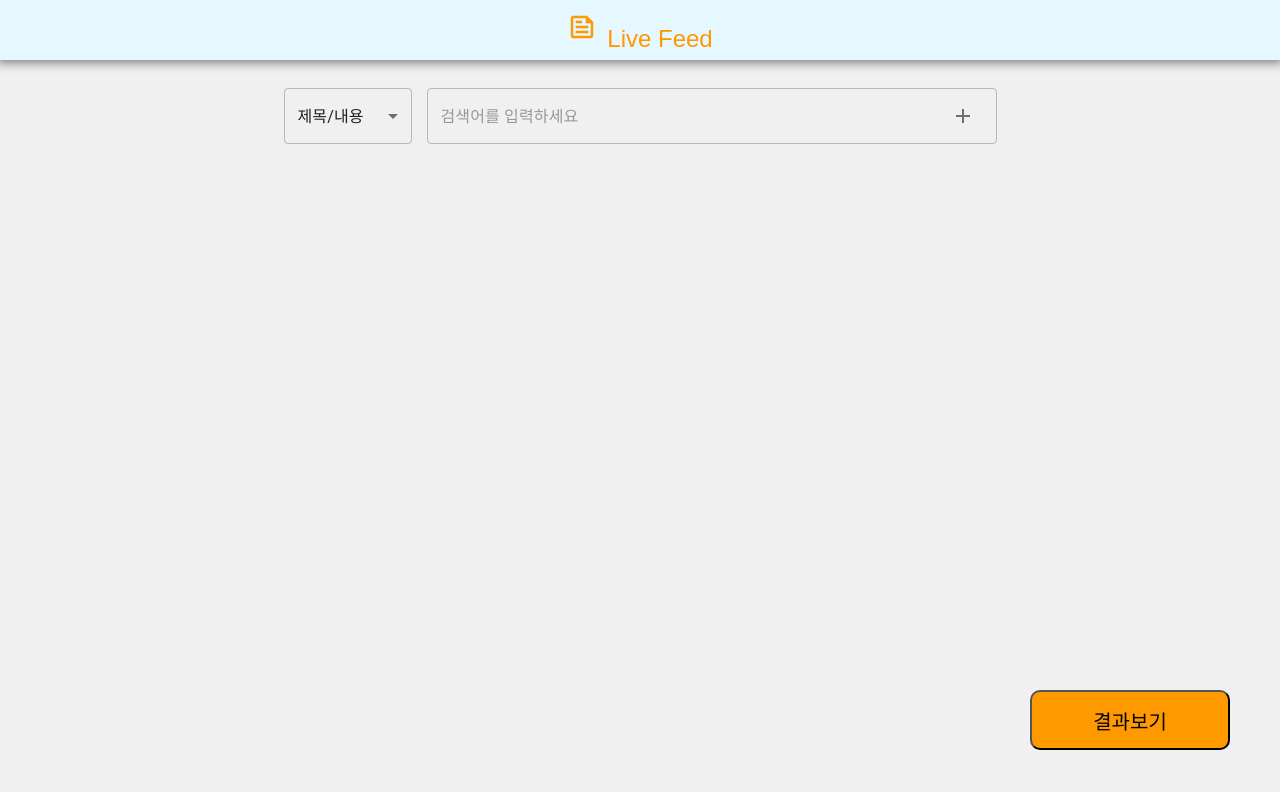
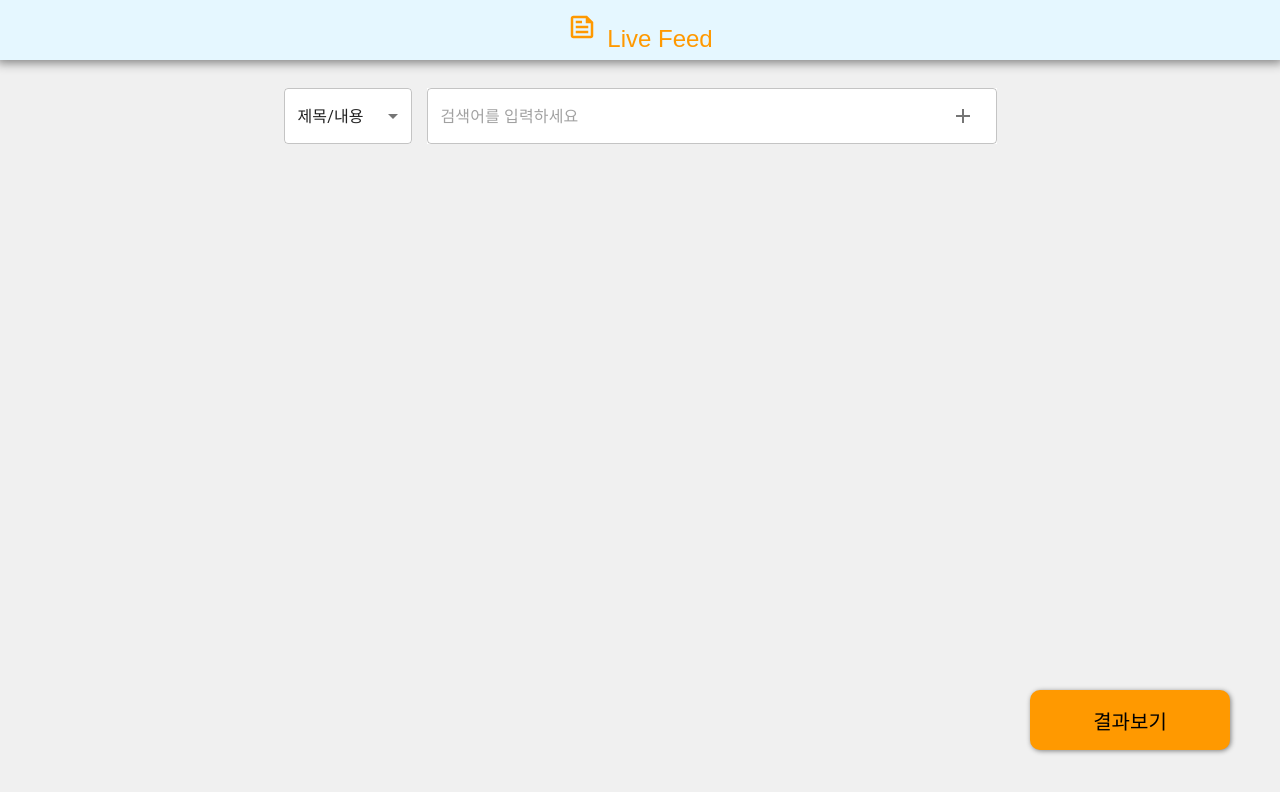
Before and after one commit to Live-Feed/live-feed-frontend, a React (Create React App) app: page / in a window 1280 px wide. Shown: the top 792 px of the page. Built offline with nearby package versions, Linux system fonts and the light colour scheme.

Commit message:
디자인 변경

```diff
--- a/src/components/ui/Dropdown.jsx
+++ b/src/components/ui/Dropdown.jsx
@@ -2,7 +2,7 @@ import React, { useState, useEffect } from "react";
 import { FormControl, MenuItem, Select } from "@mui/material";
 
 export default function Dropdown({ requestData, setRequestData }) {
-  const [selectedItem, setSelectedItem] = useState("articleTitle,bodyHtml");
+  const [selectedItem, setSelectedItem] = useState(requestData.type);
 
   const handleDropdownChange = (event) => {
     window.localStorage.setItem("type", event.target.value);
@@ -23,7 +23,7 @@ export default function Dropdown({ requestData, setRequestData }) {
         <Select
           value={selectedItem}
           onChange={handleDropdownChange}
-          style={{ width: "8rem" }}
+          style={{ width: "8rem", backgroundColor: "white" }}
         >
           <MenuItem value="articleTitle,bodyHtml">제목/내용</MenuItem>
           <MenuItem value="articleTitle">제목</MenuItem>
--- a/src/components/ui/SearchBar.jsx
+++ b/src/components/ui/SearchBar.jsx
@@ -1,8 +1,15 @@
-import { useEffect } from "react";
-import { TextField, Box, IconButton, InputAdornment } from "@mui/material";
+import { useEffect, useState } from "react";
+import {
+  TextField,
+  Box,
+  IconButton,
+  InputAdornment,
+  Tooltip,
+} from "@mui/material";
 import AddIcon from "@mui/icons-material/Add";
 
 function SearchBar(props) {
+  const [isTooltip, setIsTooltip] = useState(false);
   useEffect(() => {
     // 로컬 스토리지에서 저장된 배열을 가져옵니다.
     const storedKeyword = JSON.parse(localStorage.getItem("keyword"));
@@ -12,16 +19,21 @@ function SearchBar(props) {
   }, [props]);
 
   const handleInputChange = (event) => {
+    // props.setInputText(event.target.value);
+    if (event.target.value.length <= 6) {
+      setIsTooltip(false);
       props.setInputText(event.target.value);
+    } else setIsTooltip(true);
   };
 
   const handleEnterKey = () => {
     if (props.inputText.trim() !== "") {
       if (props.keyword.includes(props.inputText)) {
-        window.alert("값이 배열에 존재합니다.");
+        window.alert("이미 존재하는 태그입니다.");
       } else {
         // 입력한 텍스트를 배열에 추가합니다.
         const updatedKeyword = [...props.keyword, props.inputText];
+        console.log(updatedKeyword);
         props.setKeyword(updatedKeyword);
 
         // 로컬 스토리지에 배열을 저장합니다.
@@ -40,6 +52,7 @@ function SearchBar(props) {
   };
   return (
     <Box width={570} sx={{ display: "flex" }}>
+      <Tooltip title={isTooltip ? "6자 이하로 입력해주세요" : ""} arrow>
         <TextField
           fullWidth
           variant="outlined"
@@ -50,6 +63,7 @@ function SearchBar(props) {
               handleEnterKey();
             }
           }}
+          sx={{ backgroundColor: "white" }}
           value={props.inputText}
           InputProps={{
             endAdornment: (
@@ -61,6 +75,7 @@ function SearchBar(props) {
             ),
           }}
         />
+      </Tooltip>
     </Box>
   );
 }
--- a/src/styles/typography.js
+++ b/src/styles/typography.js
@@ -13,6 +13,9 @@ const typographyStyles = {
     fontSize: "20px",
     color: "red",
   },
+  subTitle: {
+    fontSize: "8px",
+  },
 };
 
 export default typographyStyles;
--- a/src/views/mainPage/Main.jsx
+++ b/src/views/mainPage/Main.jsx
@@ -26,7 +26,7 @@ const TagBox = styled.div`
   grid-template-rows: repeat(4, 1fr);
 `;
 
-const Button = styled.button`
+const Button = styled.div`
   height: 60px;
   width: 200px;
   position: absolute;
@@ -38,6 +38,7 @@ const Button = styled.button`
   font-size: 20px;
   border-radius: 10px;
   background-color: ${colors.secondary};
+  box-shadow: 1px 1px 5px gray;
   cursor: pointer;
 `;
 
@@ -55,12 +56,6 @@ export default function Main() {
     lastId: "",
     pit: "",
   });
-
-  // useEffect(() => {
-  //   if (localStorage.getItem("keyword") !== null) {
-  //     setKeyword(localStorage.getItem("keyword"));
-  //   }
-  // }, []);
 
   const handleDelete = (index) => {
     // 선택한 항목을 배열에서 제거합니다.
--- a/src/views/newsListPage/Article.jsx
+++ b/src/views/newsListPage/Article.jsx
@@ -2,7 +2,7 @@ import { useState } from "react";
 import axios from "axios";
 
 import { styled } from "styled-components";
-import { Modal } from "@mui/material";
+import { Modal, Typography } from "@mui/material";
 // import IconButton from '@mui/material/IconButton';
 // import CloseIcon from '@mui/icons-material/Close';
 
@@ -11,14 +11,15 @@ import { Modal } from "@mui/material";
 import colors from "../../styles/colors";
 
 const Container = styled.div`
-  width: 735px;
+  width: 855px;
   height: 280px;
   padding: 20px;
   display: flex;
   gap: 15px;
   background-color: white;
   border-bottom: 2px solid ${colors.LightGray};
-  /* border-radius: 20px; */
+  border-radius: 20px;
+  box-shadow: 1px 1px 5px gray;
   cursor: pointer;
 `;
 
@@ -53,8 +54,8 @@ const ModalContainer = styled(Modal)`
 
 const Paper = styled.div`
   flex-direction: column;
-  width: 600px;
-  height: 60vh;
+  width: 700px;
+  height: 75vh;
   padding: 100px;
   background-color: white;
   outline: none;
@@ -70,11 +71,11 @@ const Paper = styled.div`
 // `;
 
 const Img = styled.img`
-  width: 200px;
+  width: 150px;
 `;
 
 const Contents = styled.div`
-  width: 600px;
+  width: 700px;
   line-height: 1.5rem;
 `;
 
@@ -107,8 +108,8 @@ export default function Article({ item }) {
     <>
       <Container onClick={handleOpen}>
         <Left>
-          <Img src={item.photo} alt="article_thumbnail" />
-          <div>{item.minutesAgo}</div>
+          <Img src={item.photo} alt="article_thumbnail" width="155px" />
+          <Typography fontSize={10}>{item.minutesAgo}</Typography>
         </Left>
         <Right>
           <NewsTitle dangerouslySetInnerHTML={{ __html: item.title }} />
--- a/src/views/newsListPage/ListMain.jsx
+++ b/src/views/newsListPage/ListMain.jsx
@@ -28,14 +28,14 @@ const ArticleBox = styled.div`
   display: flex;
   align-items: center;
   flex-direction: column;
-  /* gap: 50px; */
+  gap: 10px;
   overflow: scroll;
-  height: calc(100vh - 20rem);
+  height: calc(100vh - 270px);
   width: 100%;
-  border: 2px solid ${colors.MediumGray};
-  border-radius: 20px;
-  background-color: white;
-  padding: 30px 20px;
+  /* border: 2px solid ${colors.MediumGray}; */
+  /* border-radius: 20px; */
+  /* background-color: white; */
+  padding: 10px 10px;
 `;
 
 export default function ListMain() {
```
Lines whose indentation alone changed are shown as unchanged.
